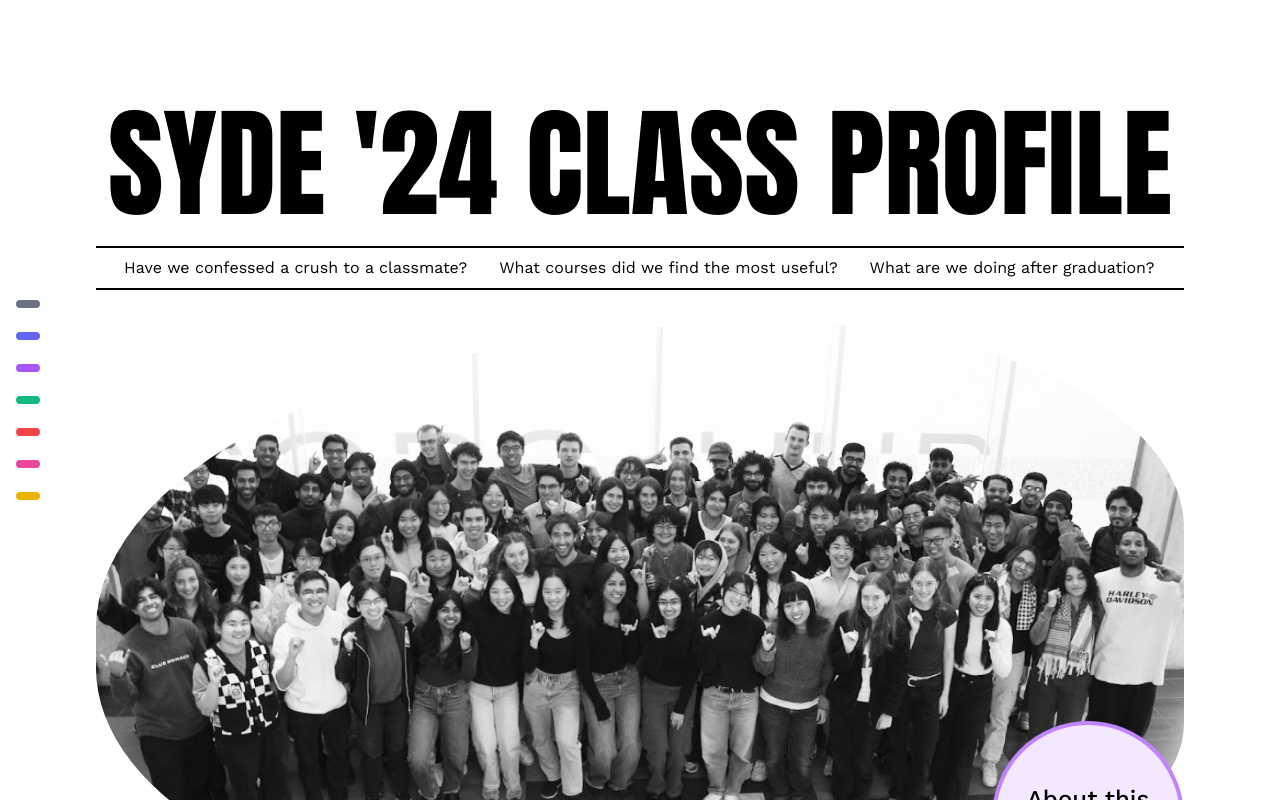
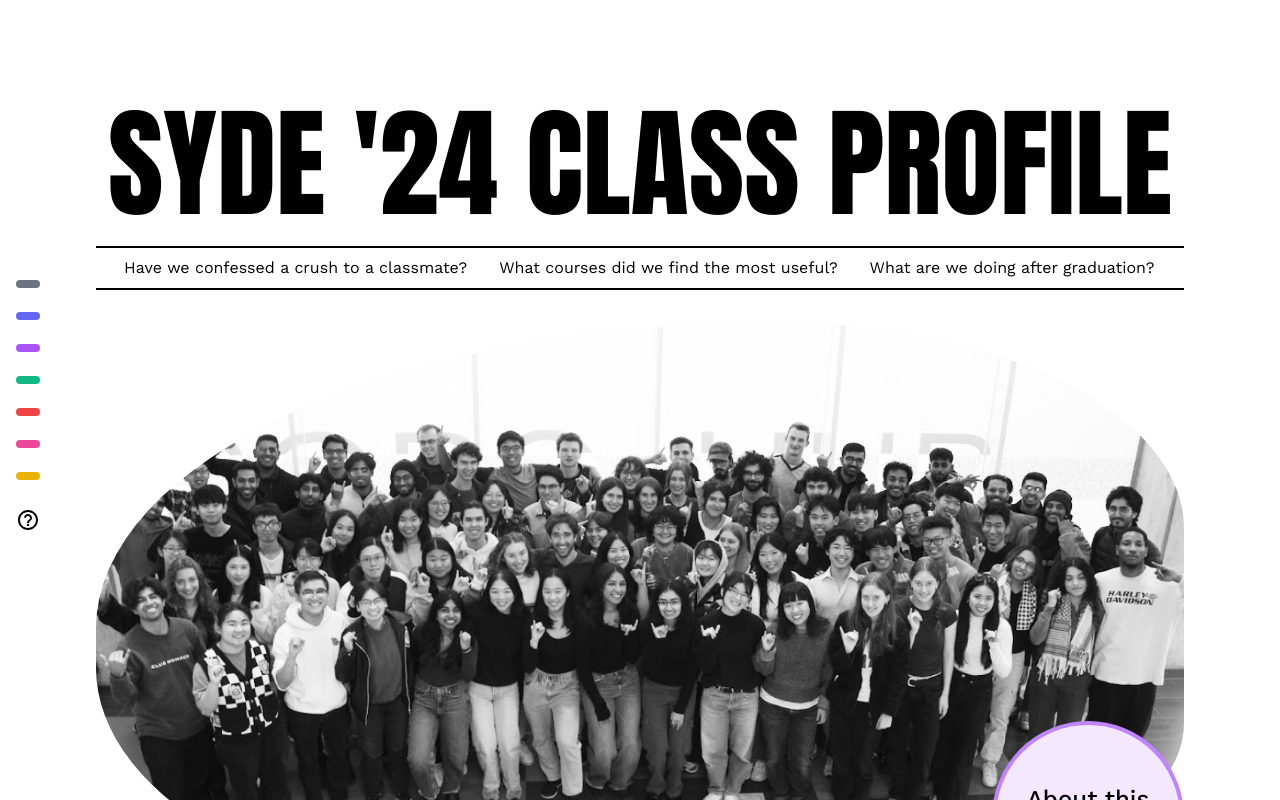
Before and after one commit to jaydenhs/syde-2024-class-profile, a Next.js app: page / in a window 1280 px wide. Shown: the top 800 px of the page. Built offline with nearby package versions, Linux system fonts and the light colour scheme; no server answers.

Commit message:
Link to About section from nav

```diff
--- a/app/components/nav.jsx
+++ b/app/components/nav.jsx
@@ -1,5 +1,7 @@
 import React from "react";
 import Link from "next/link";
+import Image from "next/image";
+import HelpIcon from "@icons/help.svg";
 
 const sections = [
   { id: 0, text: "Home", color: "bg-gray-500" },
@@ -13,7 +15,7 @@ const sections = [
 
 export default function Nav() {
   return (
-    <div className="fixed left-0 top-1/2 -translate-y-1/2 group/nav rounded-r-lg ml-4 hover:bg-white hover:ml-0 hover:p-4">
+    <div className="fixed left-0 top-1/2 -translate-y-1/2 group/nav rounded-r-lg ml-4 border-gray-200 hover:bg-white hover:border-2 hover:border-l-0 hover:ml-0 hover:p-4">
       {sections.map((section) => (
         <Link
           href={`#${section.text}`}
@@ -28,6 +30,17 @@ export default function Nav() {
           </div>
         </Link>
       ))}
+      <Link
+        href="/about"
+        target="_blank"
+        className="group no-underline mt-4 flex space-x-2"
+      >
+        <Image
+          className="group-hover:scale-110 transition-transform"
+          src={HelpIcon}
+        />
+        <p className="hidden group-hover/nav:inline">About</p>
+      </Link>
     </div>
   );
 }
```
Also changed, not shown: public/icons/help.svg (added).
